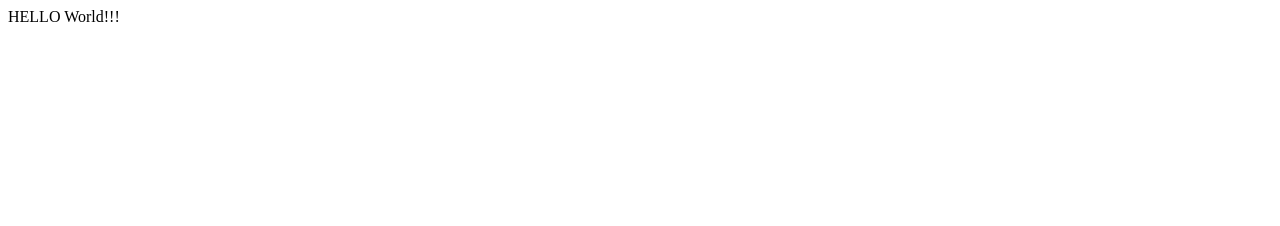
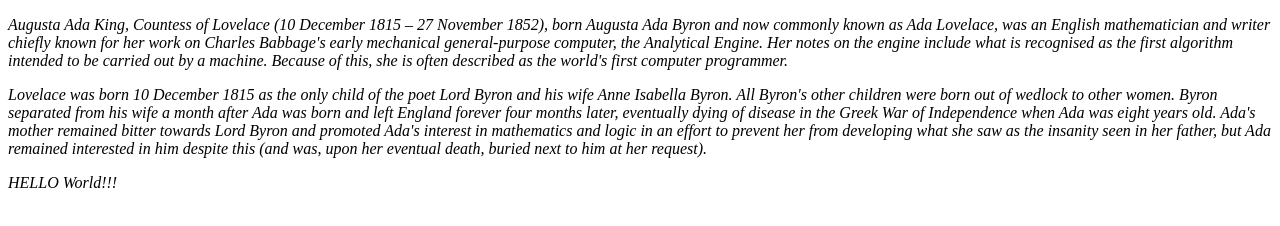
Before and after one commit to subotkowskimagdalene-crypto/M3, a plain HTML site: page U3M2L1page.html in a window 1280 px wide. Drawn offline with Linux system fonts and the light colour scheme.

Commit message:
Add biography of Ada Lovelace to U3M2L1page.html
Added a paragraph about Ada Lovelace's life and contributions to computing.

```diff
--- a/U3M2L1page.html
+++ b/U3M2L1page.html
@@ -18,6 +18,10 @@
 
 <body>
   <!-- your content here... -->
+  <p><em>Augusta Ada King, Countess of Lovelace<em> (10 December 1815 – 27 November 1852), born Augusta Ada Byron and now commonly known as Ada Lovelace, was an English mathematician and writer chiefly known for her work on Charles Babbage's early mechanical general-purpose computer, the Analytical Engine. Her notes on the engine include what is recognised as the first algorithm intended to be carried out by a machine. Because of this, she is often described as the world's <em>first computer programmer.<em></p>
+
+<p>Lovelace was born 10 December 1815 as the only child of the poet Lord Byron and his wife Anne Isabella Byron. All Byron's other children were born out of wedlock to other women. Byron separated from his wife a month after Ada was born and left England forever four months later, eventually dying of disease in the <em>Greek War of Independence<em> when Ada was eight years old. Ada's mother remained bitter towards Lord Byron and promoted Ada's interest in mathematics and logic in an effort to prevent her from developing what she saw as the insanity seen in her father, but Ada remained interested in him despite this (and was, upon her eventual death, buried next to him at her request).</p>
+
  HELLO World!!!
 </body>
 </html>
```
